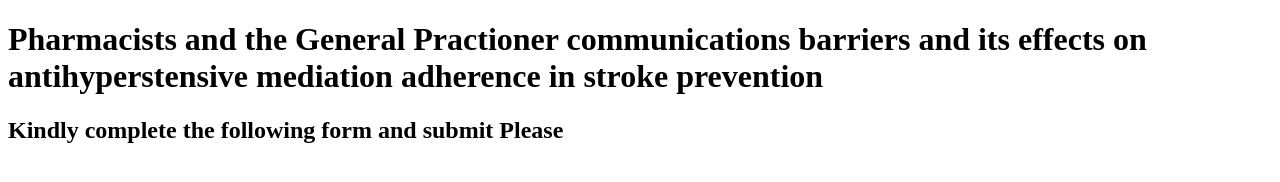
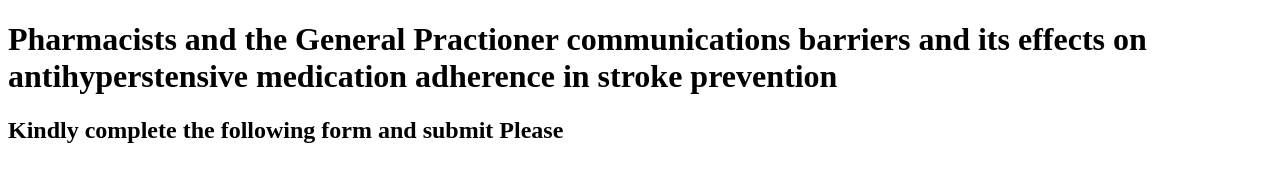
Before and after one commit to DrMoE77/CP-GP-Survey, a plain HTML site: page index.html in a window 1280 px wide. Drawn offline with Linux system fonts and the light colour scheme.

Commit message:
second push

```diff
--- a/index.html
+++ b/index.html
@@ -9,7 +9,7 @@
 <body>
     <h1>
         <strong>
-            Pharmacists and the General Practioner communications barriers and its effects on antihyperstensive mediation adherence in stroke prevention
+            Pharmacists and the General Practioner communications barriers and its effects on antihyperstensive medication adherence in stroke prevention
         </strong>
     </h1>
     <h2>Kindly complete the following form and submit Please</h2>
```
